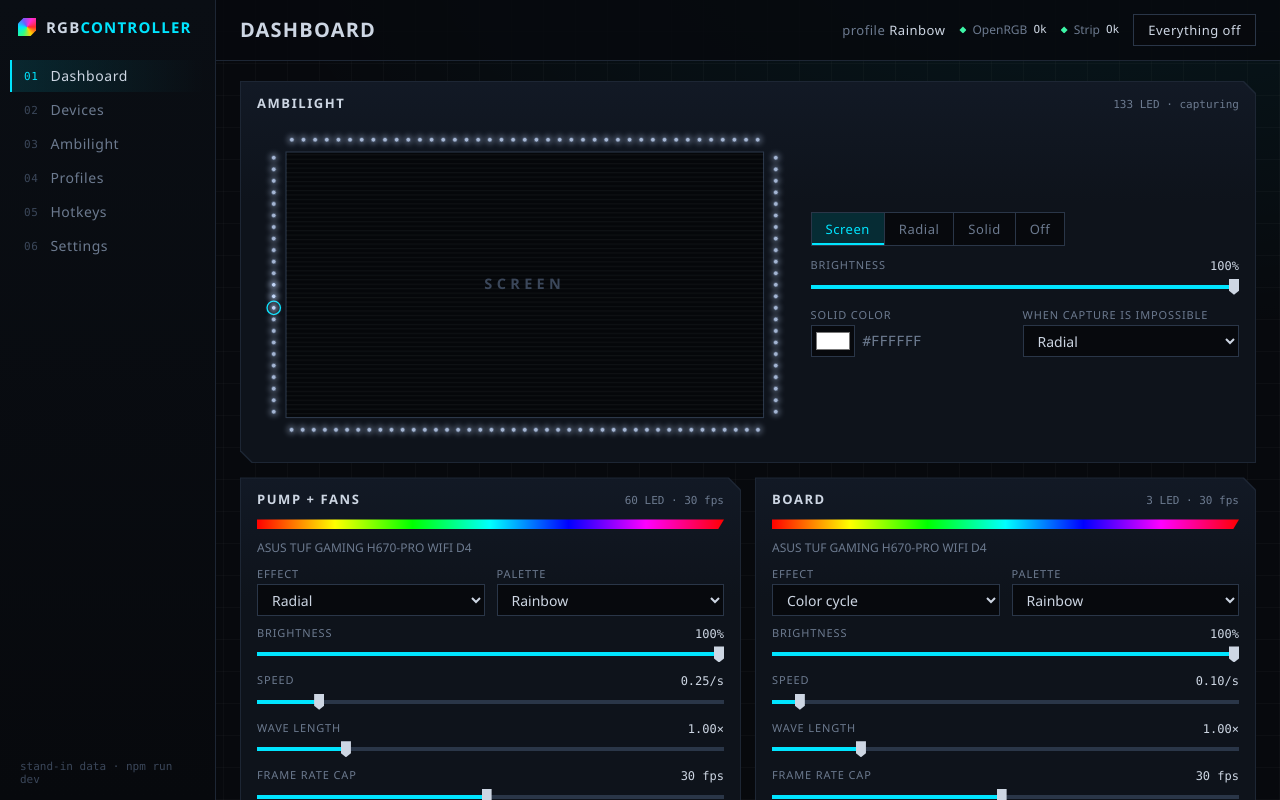
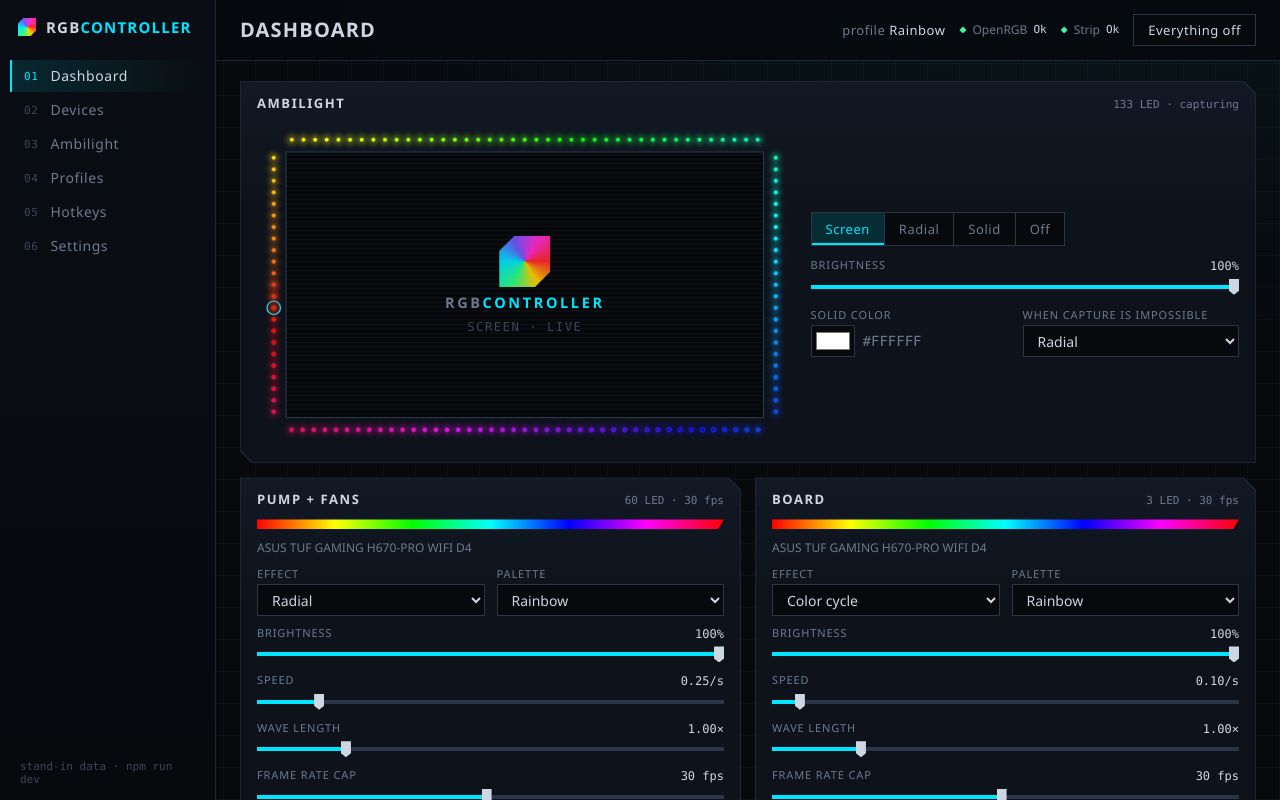
Before and after one commit to Radek-Wojcik/RGBcontroller, a React (Vite) app in the folder ui/: page / in a window 1280 px wide. Built offline with nearby package versions, Linux system fonts and the light colour scheme.

Commit message:
feat(ui): live strip preview, the brand in the screen, click to place the first LED
The strip preview shows the colors the strip shows right now in every mode (it simulated Radial for Screen and Off). A click on the outline puts the first LED there; the offset and dark LED fields are explained.

```diff
--- a/ui/src/StripView.tsx
+++ b/ui/src/StripView.tsx
@@ -1,36 +1,84 @@
-import { useEffect, useMemo, useState } from "react";
-import { angleHue, placeStrip } from "./strip";
+import { useEffect, useMemo, useRef, useState, type MouseEvent } from "react";
+import { bridge } from "./bridge";
+import { angleHue, decodeColors, placeStrip } from "./strip";
 import type { AmbilightMode, StripLayoutConfig } from "./types";
 
 const W = 480;
 const H = 290;
 const PAD = 26;
+const POLL_MS = 100;
 
 /**
- * The monitor outline with every strip LED where the layout puts it. Colors show what the mode does (Radial rotates
- * like the Service renders it, Solid shows the color); live screen colors arrive with the preview stream.
- * LED 0 (the data input) is ringed so the layout can be checked against the real strip.
+ * Polls the colors the strip shows right now (10 times a second, only while a preview is on screen). Null until the
+ * first answer or when the Service has no strip.
  */
-export function StripView({ layout, ledCount, mode, solidColor, brightness, speed }: {
+export function useStripColors(enabled = true): Uint8Array | null {
+  const [colors, setColors] = useState<Uint8Array | null>(null);
+  useEffect(() => {
+    if (!enabled) return;
+    let stopped = false;
+    let timer: ReturnType<typeof setTimeout> | undefined;
+    const tick = async () => {
+      try {
+        const result = await bridge.call("getStripColors");
+        if (!stopped) setColors(result.rgb ? decodeColors(result.rgb) : null);
+      } catch {
+        if (!stopped) setColors(null);
+      }
+
+      if (!stopped) timer = setTimeout(tick, POLL_MS);
+    };
+    void tick();
+    return () => {
+      stopped = true;
+      clearTimeout(timer);
+    };
+  }, [enabled]);
+  return colors;
+}
+
+/**
+ * The monitor outline with every strip LED where the layout puts it, in the colors the strip shows right now
+ * (<paramref name="live"/>); without live colors the mode is simulated. LED 0 (the data input) is ringed. With
+ * <paramref name="onPick"/> a click on the outline reports the clicked point (0..1 over the screen).
+ */
+export function StripView({ layout, ledCount, mode, solidColor, brightness, speed, live, onPick }: {
   layout: StripLayoutConfig; ledCount: number; mode: AmbilightMode; solidColor: string; brightness: number; speed: number;
+  live?: Uint8Array | null; onPick?(x: number, y: number): void;
 }) {
   const leds = useMemo(() => placeStrip(layout, ledCount), [layout, ledCount]);
-  const turn = useTurn(mode === "Radial" ? speed : 0);
+  const hasLive = !!live && live.length >= ledCount * 3;
+  const turn = useTurn(!hasLive && mode === "Radial" ? speed : 0);
+  const svg = useRef<SVGSVGElement>(null);
   const level = Math.max(0.08, brightness / 100);
   const sw = W - PAD * 2;
   const sh = H - PAD * 2;
 
-  const color = (x: number, y: number): string => {
+  const color = (i: number, x: number, y: number): string | null => {
+    if (hasLive) {
+      const r = live![i * 3], g = live![i * 3 + 1], b = live![i * 3 + 2];
+      return r + g + b === 0 ? null : `rgb(${r} ${g} ${b})`;
+    }
+
     switch (mode) {
       case "Radial": return `hsl(${angleHue(x, y, turn).toFixed(0)} 100% ${(50 * level + 6).toFixed(0)}%)`;
       case "Solid": return solidColor;
       case "Screen": return `rgba(200, 220, 255, ${0.25 + 0.5 * level})`;
-      default: return "transparent";
+      default: return null;
     }
   };
 
+  const pick = (e: MouseEvent<SVGSVGElement>) => {
+    if (!onPick || !svg.current) return;
+    const box = svg.current.getBoundingClientRect();
+    const x = ((e.clientX - box.left) / box.width) * W;
+    const y = ((e.clientY - box.top) / box.height) * H;
+    onPick(Math.min(1, Math.max(0, (x - PAD) / sw)), Math.min(1, Math.max(0, (y - PAD) / sh)));
+  };
+
   return (
-    <svg className="stripview" viewBox={`0 0 ${W} ${H}`} role="img" aria-label={`Strip of ${ledCount} LEDs, ${mode}`}>
+    <svg ref={svg} className={`stripview ${onPick ? "pickable" : ""}`} viewBox={`0 0 ${W} ${H}`} role="img"
+      aria-label={`Strip of ${ledCount} LEDs, ${mode}`} onClick={pick}>
       <defs>
         <pattern id="scan" width="4" height="4" patternUnits="userSpaceOnUse">
           <rect width="4" height="1" fill="currentColor" opacity="0.05" />
@@ -38,17 +86,23 @@ export function StripView({ layout, ledCount, mode, solidColor, brightness, spee
       </defs>
       <rect x={PAD} y={PAD} width={sw} height={sh} className="screen" />
       <rect x={PAD} y={PAD} width={sw} height={sh} fill="url(#scan)" />
-      <text x={W / 2} y={H / 2} className="screen-label">{mode === "Off" ? "STRIP OFF" : mode.toUpperCase()}</text>
+      <foreignObject x={PAD} y={PAD} width={sw} height={sh}>
+        <div className="screen-brand">
+          <span className="mark" aria-hidden />
+          <span className="name">RGB<b>CONTROLLER</b></span>
+          <span className="mode">{mode === "Off" ? "strip off" : `${mode.toLowerCase()}${hasLive ? " · live" : ""}`}</span>
+        </div>
+      </foreignObject>
       {leds.map((led, i) => {
         if (!led) return null;
         const cx = PAD + led.x * sw + (led.edge === "Left" ? -11 : led.edge === "Right" ? 11 : 0);
         const cy = PAD + led.y * sh + (led.edge === "Top" ? -11 : led.edge === "Bottom" ? 11 : 0);
-        const fill = color(led.x, led.y);
+        const fill = color(i, led.x, led.y);
         return (
           <g key={i}>
-            {mode !== "Off" && <circle cx={cx} cy={cy} r={4.5} fill={fill} opacity={0.35} className="glow" />}
-            <circle cx={cx} cy={cy} r={2.1} fill={mode === "Off" ? "none" : fill} className="led" />
-            {i === 0 && <circle cx={cx} cy={cy} r={6} className="led-start" />}
+            {fill && <circle cx={cx} cy={cy} r={4.5} fill={fill} opacity={0.35} className="glow" />}
+            <circle cx={cx} cy={cy} r={2.1} fill={fill ?? "none"} className="led"><title>LED {i}</title></circle>
+            {i === 0 && <circle cx={cx} cy={cy} r={6} className="led-start"><title>LED 0: the first LED (data input)</title></circle>}
           </g>
         );
       })}
--- a/ui/src/mock.ts
+++ b/ui/src/mock.ts
@@ -98,6 +98,19 @@ export function createMockHost(): Host {
       return { success: true, message: null, revision, errors: [], restartRequired: restart };
     },
     getDevices: () => devices,
+    getStripColors: () => {
+      // A slowly turning rainbow, so the live preview can be designed without the Service.
+      const n = config.strip.ledCount;
+      const bytes = new Uint8Array(n * 3);
+      const t = Date.now() / 10000;
+      for (let i = 0; i < n; i++) {
+        const h = ((i / n + t) % 1) * 6;
+        const f = h - Math.floor(h);
+        const [r, g, b] = [[1, f, 0], [1 - f, 1, 0], [0, 1, f], [0, 1 - f, 1], [f, 0, 1], [1, 0, 1 - f]][Math.floor(h)];
+        bytes.set([r * 255, g * 255, b * 255], i * 3);
+      }
+      return { rgb: btoa(String.fromCharCode(...bytes)) };
+    },
   };
 
   setTimeout(() => {
--- a/ui/src/pages/Ambilight.tsx
+++ b/ui/src/pages/Ambilight.tsx
@@ -1,7 +1,8 @@
 import { bridge } from "../bridge";
 import { findProfile } from "../config";
 import { useStore } from "../store";
-import { StripView } from "../StripView";
+import { nearestSlot } from "../strip";
+import { StripView, useStripColors } from "../StripView";
 import type { ScreenCaptureConfig, StripCorner, StripLayoutConfig } from "../types";
 import { Empty, NumberField, Panel, Segmented, Select, Toggle } from "../ui";
 
@@ -11,6 +12,7 @@ const CORNER_LABELS: Record<StripCorner, string> = { TopLeft: "Top left", TopRig
 /** Strip layout (by numbers until the wizard of SPEC 7.5 lands) and the capture pipeline of SPEC 6.2. */
 export function Ambilight() {
   const { state, snapshot, editConfig, run } = useStore();
+  const live = useStripColors();
   if (!state || !snapshot) return <Empty>Waiting for the Service...</Empty>;
   const config = snapshot.config;
   const layout = config.strip.layout;
@@ -25,12 +27,17 @@ export function Ambilight() {
     <div className="tiles">
       <Panel wide tall title="Strip layout" meta={<span className="num">{config.strip.ledCount} LED · {placed} on the edges</span>}>
         <div className="ambilight">
-          <StripView layout={layout} ledCount={config.strip.ledCount} mode={a?.mode === "Solid" ? "Solid" : "Radial"}
-            solidColor={a?.solidColor ?? "#FFFFFF"} brightness={100} speed={0.1} />
+          <StripView layout={layout} ledCount={config.strip.ledCount} mode={state.allOff ? "Off" : a?.mode ?? "Off"}
+            solidColor={a?.solidColor ?? "#FFFFFF"} brightness={state.stripBrightnessPercent} speed={a?.speed ?? 0.1} live={live}
+            onPick={(x, y) => {
+              const offset = nearestSlot(layout, x, y);
+              if (offset !== layout.offset) void setLayout({ offset });
+            }} />
           <div className="controls">
             <p className="dim">
-              The ringed LED is the first one (data input). Use the test pattern: the first 3 LEDs light green, the
-              last 3 red and every 10th white; then match the drawing. The guided wizard comes next.
+              <b>Click the outline where your strip's first LED sits</b> (the end with the cable from the LED box); the
+              ringed LED moves there. Then pick the direction the strip runs. The test pattern helps: the first 3 LEDs
+              light green, the last 3 red, every 10th white.
             </p>
             <div className="row">
               <Select label="First LED near" value={layout.startCorner} options={CORNERS.map(c => ({ value: c, label: CORNER_LABELS[c] }))}
@@ -48,9 +55,10 @@ export function Ambilight() {
               <NumberField label="Left" value={layout.left} min={0} max={1024} onCommit={left => setLayout({ left })} />
             </div>
             <div className="row">
-              <NumberField label="Offset along the path" value={layout.offset} min={-1024} max={1024} unit="LED" onCommit={offset => setLayout({ offset })} />
+              <NumberField label="First LED: slots from the corner" value={layout.offset} min={-1024} max={1024} unit="LED"
+                onCommit={offset => setLayout({ offset })} />
               <div className="field">
-                <label htmlFor="gaps">Dark LEDs (indices)</label>
+                <label htmlFor="gaps">LEDs kept dark (numbers)</label>
                 <input id="gaps" defaultValue={layout.gaps.join(", ")} key={layout.gaps.join(",")}
                   onBlur={e => {
                     const gaps = e.target.value.split(/[\s,;]+/).filter(Boolean).map(Number).filter(n => Number.isInteger(n) && n >= 0);
@@ -58,6 +66,12 @@ export function Ambilight() {
                   }} />
               </div>
             </div>
+            <p className="dim">
+              <b>First LED</b>: how many LED places from the start corner, in the strip's direction, the first LED
+              sits; clicking the outline sets it for you. <b>LEDs kept dark</b>: LED numbers (0 is the first LED,
+              comma separated) that never light and take no place around the screen, e.g. LEDs hidden behind the
+              monitor stand.
+            </p>
             <div className="row buttons">
               <button onClick={() => run(() => bridge.call("showStripTest", { seconds: 60 }))}>Show test pattern (60 s)</button>
               <button onClick={() => run(() => bridge.call("showStripTest", { seconds: 0 }))}>End test</button>
--- a/ui/src/pages/Dashboard.tsx
+++ b/ui/src/pages/Dashboard.tsx
@@ -1,7 +1,7 @@
 import { bridge } from "../bridge";
 import { findProfile, paletteCss, updateGroupEffect, updateProfile } from "../config";
 import { useStore, useThrottled } from "../store";
-import { StripView } from "../StripView";
+import { StripView, useStripColors } from "../StripView";
 import type { AmbilightMode, AppConfig, DeviceList, EffectKind, GroupConfig, GroupEffectConfig } from "../types";
 import { Empty, Panel, Segmented, Select, Slider } from "../ui";
 
@@ -35,6 +35,7 @@ function AmbilightTile({ config }: { config: AppConfig }) {
   const profile = findProfile(config, state!.activeProfile)!;
   const a = profile.ambilight;
   const sendBrightness = useThrottled((v: number) => run(() => bridge.call("changeStrip", { brightnessPercent: v })));
+  const live = useStripColors();
   const saveColor = useThrottled((color: string) =>
     editConfig(c => updateProfile(c, profile.name, p => ({ ...p, ambilight: { ...p.ambilight, solidColor: color.toUpperCase() } }))), 300);
 
@@ -42,7 +43,7 @@ function AmbilightTile({ config }: { config: AppConfig }) {
     <Panel wide tall title="Ambilight" meta={<span className="num">{config.strip.ledCount} LED · {state!.captureWanted ? "capturing" : "idle"}</span>}>
       <div className="ambilight">
         <StripView layout={config.strip.layout} ledCount={config.strip.ledCount} mode={state!.allOff ? "Off" : a.mode}
-          solidColor={a.solidColor} brightness={state!.stripBrightnessPercent} speed={a.speed} />
+          solidColor={a.solidColor} brightness={state!.stripBrightnessPercent} speed={a.speed} live={live} />
         <div className="controls">
           <Segmented options={MODES} value={a.mode} onChange={(mode: AmbilightMode) => run(() => bridge.call("changeStrip", { mode }))} />
           <Slider label={a.mode === "Solid" ? "Solid power" : "Brightness"} value={state!.stripBrightnessPercent} min={0} max={100} unit="%"
--- a/ui/src/strip.ts
+++ b/ui/src/strip.ts
@@ -11,6 +11,26 @@ export interface StripLed { edge: Edge; x: number; y: number }
  * Keep the two in step; strip.test.ts pins the same cases as the C# tests.
  */
 export function placeStrip(config: StripLayoutConfig, ledCount: number): (StripLed | null)[] {
+  const path = buildPath(config);
+  const gaps = new Set(config.gaps);
+  const leds: (StripLed | null)[] = [];
+  let k = 0;
+  for (let led = 0; led < ledCount; led++) {
+    if (gaps.has(led) || path.length === 0) {
+      leds.push(null);
+      if (!gaps.has(led)) k++;
+      continue;
+    }
+
+    leds.push(path[(((k + config.offset) % path.length) + path.length) % path.length]);
+    k++;
+  }
+
+  return leds;
+}
+
+/** The slots around the screen from the start corner in the strip's direction (top, right, bottom, left counts). */
+export function buildPath(config: StripLayoutConfig): StripLed[] {
   const clockwiseOrder: Edge[] = ["Top", "Right", "Bottom", "Left"];
   const first = config.clockwise
     ? { TopLeft: 0, TopRight: 1, BottomRight: 2, BottomLeft: 3 }[config.startCorner]
@@ -34,21 +54,30 @@ export function placeStrip(config: StripLayoutConfig, ledCount: number): (StripL
     }
   }
 
-  const gaps = new Set(config.gaps);
-  const leds: (StripLed | null)[] = [];
-  let k = 0;
-  for (let led = 0; led < ledCount; led++) {
-    if (gaps.has(led) || path.length === 0) {
-      leds.push(null);
-      if (!gaps.has(led)) k++;
-      continue;
+  return path;
+}
+
+/** Slot on the path nearest to a point (0..1 over the screen); the offset that puts the first LED there. */
+export function nearestSlot(config: StripLayoutConfig, x: number, y: number): number {
+  const path = buildPath(config);
+  let best = 0;
+  let distance = Infinity;
+  path.forEach((slot, i) => {
+    const d = (slot.x - x) ** 2 + (slot.y - y) ** 2;
+    if (d < distance) {
+      distance = d;
+      best = i;
     }
+  });
+  return best;
+}
 
-    leds.push(path[(((k + config.offset) % path.length) + path.length) % path.length]);
-    k++;
-  }
-
-  return leds;
+/** Strip colors from the Service: base64 R,G,B per LED. */
+export function decodeColors(base64: string): Uint8Array {
+  const text = atob(base64);
+  const bytes = new Uint8Array(text.length);
+  for (let i = 0; i < text.length; i++) bytes[i] = text.charCodeAt(i);
+  return bytes;
 }
 
 /** Hue in degrees of a point around the screen center (the Radial mode look; 0 at the right, clockwise). */
--- a/ui/src/styles.css
+++ b/ui/src/styles.css
@@ -269,3 +269,20 @@ table.grid { width: 100%; border-collapse: collapse; font-size: 13px; }
 .notice.error { border-left-color: var(--bad); }
 .notice span { flex: 1; }
 .notice button { height: 22px; padding: 0 8px; }
+
+/* ---------- strip preview: brand in the screen, picking ---------- */
+
+.stripview.pickable { cursor: crosshair; }
+.stripview .led title, .stripview .led-start title { pointer-events: none; }
+.screen-brand {
+  height: 100%; display: flex; flex-direction: column; align-items: center; justify-content: center; gap: 8px;
+  color: var(--dim); font: 600 13px/1 var(--head); letter-spacing: 0.18em; pointer-events: none;
+}
+.screen-brand .mark {
+  width: 46px; height: 46px; opacity: 0.9;
+  background: conic-gradient(from 90deg, #ff2b2b, #ffd400, #2bff88, #00e5ff, #6a5cff, #ff2bd6, #ff2b2b);
+  clip-path: polygon(30% 0, 100% 0, 100% 70%, 70% 100%, 0 100%, 0 30%);
+  filter: drop-shadow(0 0 14px color-mix(in srgb, var(--accent) 40%, transparent));
+}
+.screen-brand .name b { color: var(--accent); font-weight: 600; }
+.screen-brand .mode { font: 11px var(--mono); letter-spacing: 0.12em; text-transform: uppercase; color: var(--faint); }
--- a/ui/src/types.ts
+++ b/ui/src/types.ts
@@ -185,4 +185,5 @@ export interface BridgeMethods {
   getConfig: [undefined, ConfigSnapshot];
   updateConfig: [{ expectedRevision: number; config: AppConfig }, ConfigUpdateResult];
   getDevices: [undefined, DeviceList];
+  getStripColors: [undefined, { rgb: string }];
 }
```
Also changed, not shown: 1 other file (tests, documents, lock files or other folders).
